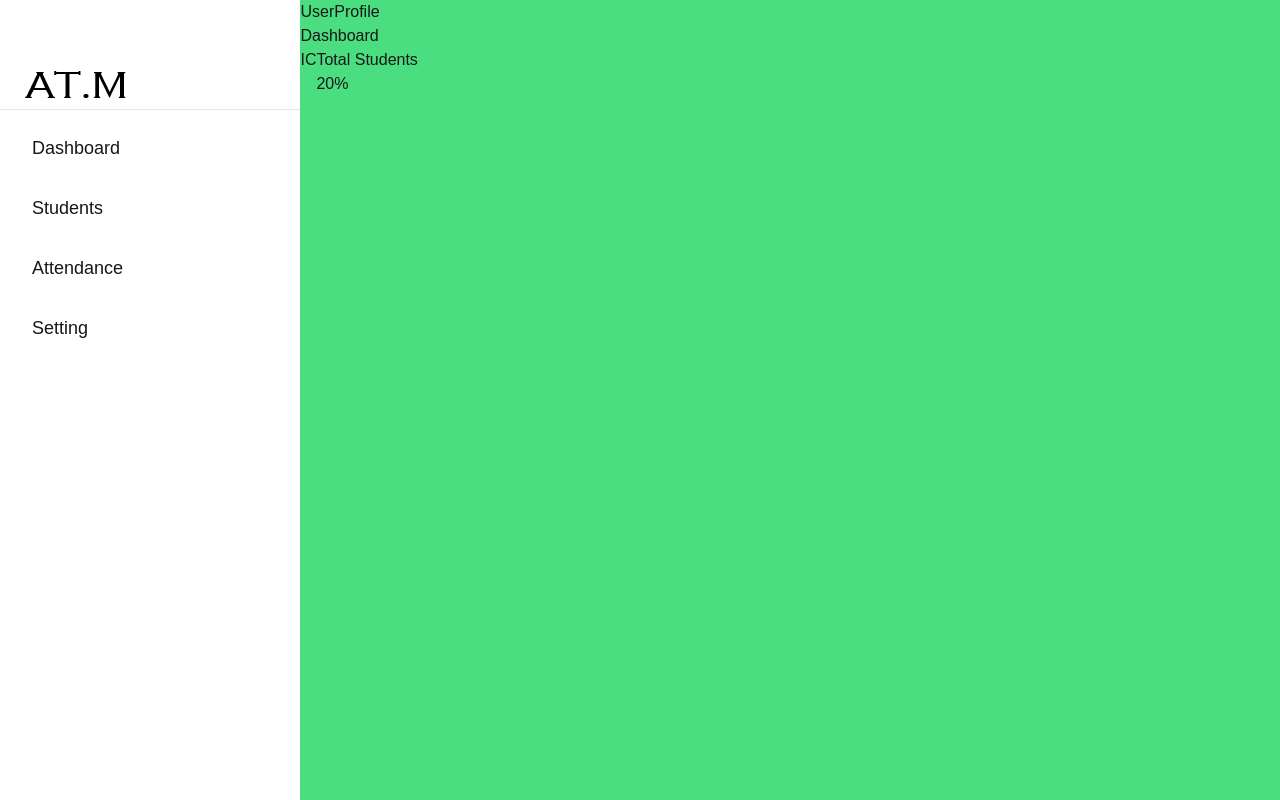
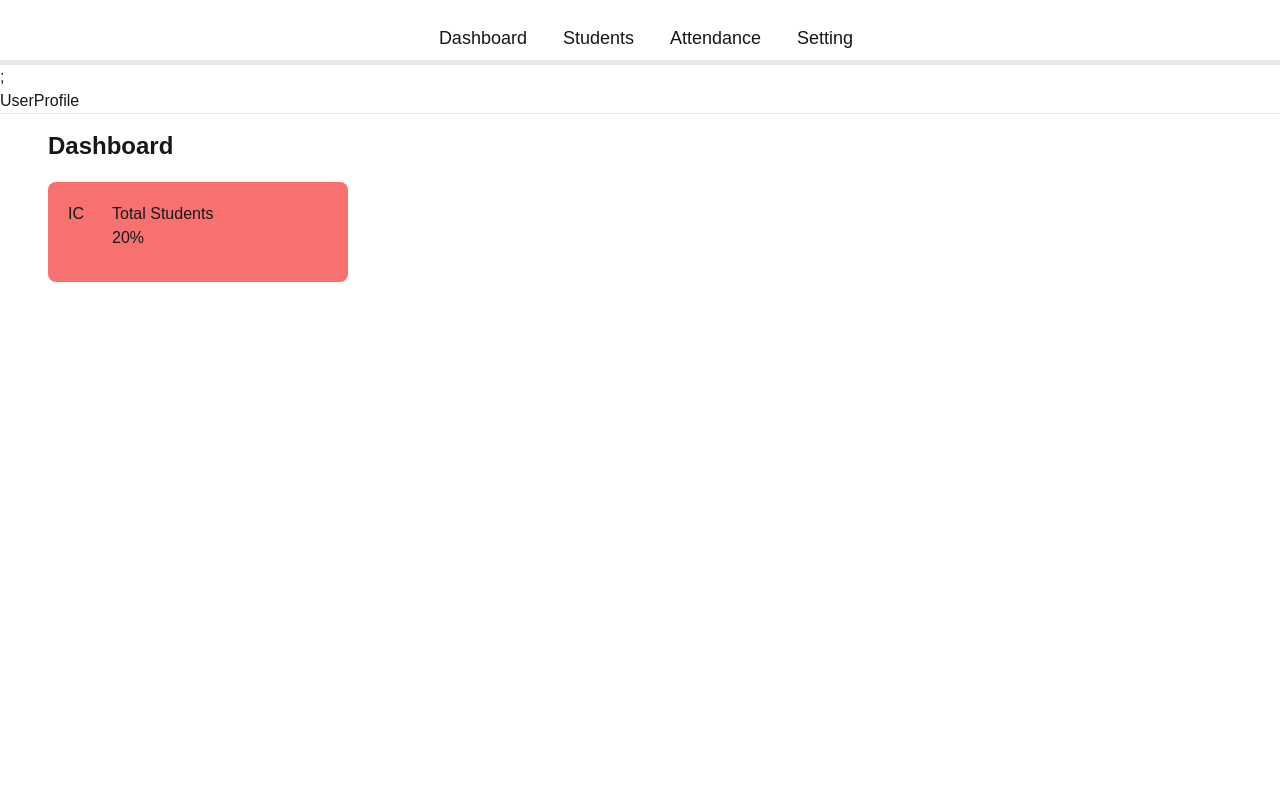
Before and after one commit to kumail-ahmad/Attendance, a Next.js app: page / in a window 1280 px wide. Built offline with nearby package versions, Linux system fonts and the light colour scheme.

Commit message:
created dashboard boxes

```diff
--- /dev/null
+++ b/app/components/Navbar.js
@@ -0,0 +1,29 @@
+import React from "react";
+
+const Navbar = () => {
+  return (
+    <div>
+      <ul className="ml-4 text-lg font-semilight flex justify-center">
+        <li className="mt-4 ml-2 p-2 rounded-lg mr-3  cursor-pointer hover:underline hover:underline-offset-4 hover:decoration-blue-800">
+          Dashboard
+        </li>
+        <li className="mt-4 ml-2 p-2 rounded-lg mr-3 hover:bg-gray-200 cursor-pointer">
+          Students
+        </li>
+        <li className="mt-4 ml-2 p-2 rounded-lg mr-3 hover:bg-blue-200 cursor-pointer">
+          Attendance
+        </li>
+        <li className="mt-4 ml-2 p-2 rounded-lg mr-3 hover:bg-blue-200 cursor-pointer">
+          Setting
+        </li>
+      </ul>
+      <hr />
+      <hr />
+      <hr />
+      <hr />
+      <hr />;
+    </div>
+  );
+};
+
+export default Navbar;
--- a/app/layout.js
+++ b/app/layout.js
@@ -1,5 +1,7 @@
 import { Geist, Geist_Mono } from "next/font/google";
 import "./globals.css";
+import Sidebar from "./components/sidebar";
+import Navbar from "./components/Navbar";
 
 const geistSans = Geist({
   variable: "--font-geist-sans",
@@ -22,6 +24,7 @@ export default function RootLayout({ children }) {
       <body
         className={`${geistSans.variable} ${geistMono.variable} antialiased`}
       >
+       <Navbar/>
         {children}
       </body>
     </html>
--- a/app/page.js
+++ b/app/page.js
@@ -1,38 +1,24 @@
+"use client";
+import React, { useState } from "react";
 export default function Home() {
   return (
-    <main>
-      <section className="left section flex flex-row min-h-[100vh]">
-        <div className=" bg--100 w-[50vh]">
-          <div className="content">
-            <h1 className="logo mt-16 ml-5">
-              <img src="atmlogo.png" alt="logo" />
-            </h1>
-            <hr className="font-extrabold" />
-            <ul className="ml-4 text-lg font-semilight ">
-              <li className="mt-4 ml-2 p-2 rounded-lg mr-3 hover:bg-blue-300">Dashboard</li>
-              <li className="mt-4 ml-2 p-2 rounded-lg mr-3 hover:bg-blue-300">Students</li>
-              <li className="mt-4 ml-2 p-2 rounded-lg mr-3 hover:bg-blue-300">Attendance</li>
-              <li className="mt-4 ml-2 p-2 rounded-lg mr-3 hover:bg-blue-300">Setting</li>
-            </ul>
-          </div>
-        </div>
-
-        <div className=" bg-green-400 w-[163vh] ">
-          <div>UserProfile</div>
-          <div>
-            <h1>Dashboard </h1>
-            <div className="boxes">
-              <div className="box flex ">
-                <div className="img">IC</div>
-                <div>
-                  <div className="heading">Total Students</div>
-                  <div className="value">20%</div>
-                </div>
+    <div>
+      <div className=" bg--200 ">
+        <div className="items-end">UserProfile</div>
+        <hr />
+        <div>
+          <h1 className="text-2xl font-bold ml-12 mt-4  ">Dashboard </h1>
+          <div className="boxes bg-red-400 ml-12 mt-5 flex w-[300px] h-[100px] rounded-lg">
+            <div className="box flex mt-5">
+              <div className="img ml-5">IC</div>
+              <div className="ml-7">
+                <div className="heading ">Total Students</div>
+                <div className="value">20%</div>
               </div>
             </div>
           </div>
         </div>
-      </section>
-    </main>
+      </div>
+    </div>
   );
 }
```
